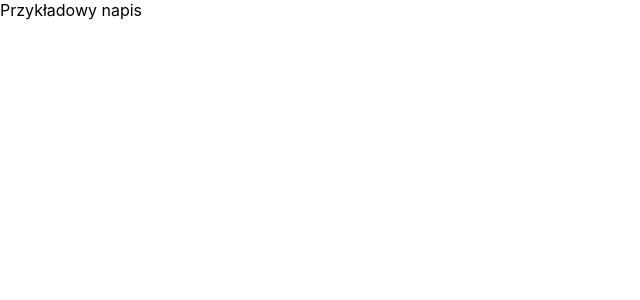
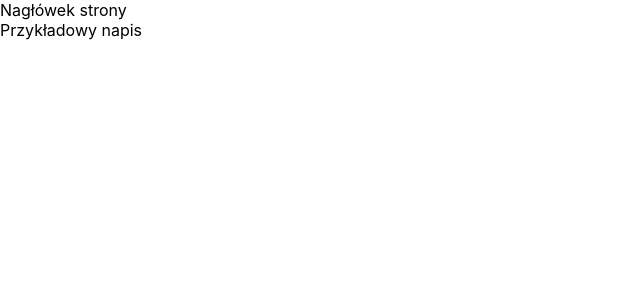
Before and after one commit to KajBialas/stacja-it-react-workshop, a React (Create React App) app: page / in a window 1280 px wide. Shown: the top 300 px of the page, without its empty margins (0-640 px from the left). Built offline with nearby package versions, Linux system fonts and the light colour scheme.

Commit message:
Issue2 - 1

```diff
--- a/src/App.js
+++ b/src/App.js
@@ -1,8 +1,10 @@
 import React from 'react';
+import Header from './Header';
 
 function App() {
   return (
     <div>
+      <Header />
       Przykładowy napis
     </div>
   );
--- /dev/null
+++ b/src/Header.js
@@ -0,0 +1,9 @@
+import React from 'react';
+
+function Header() {
+  return (
+    <header>Nagłówek strony</header>
+  )
+}
+
+export default Header;
```
